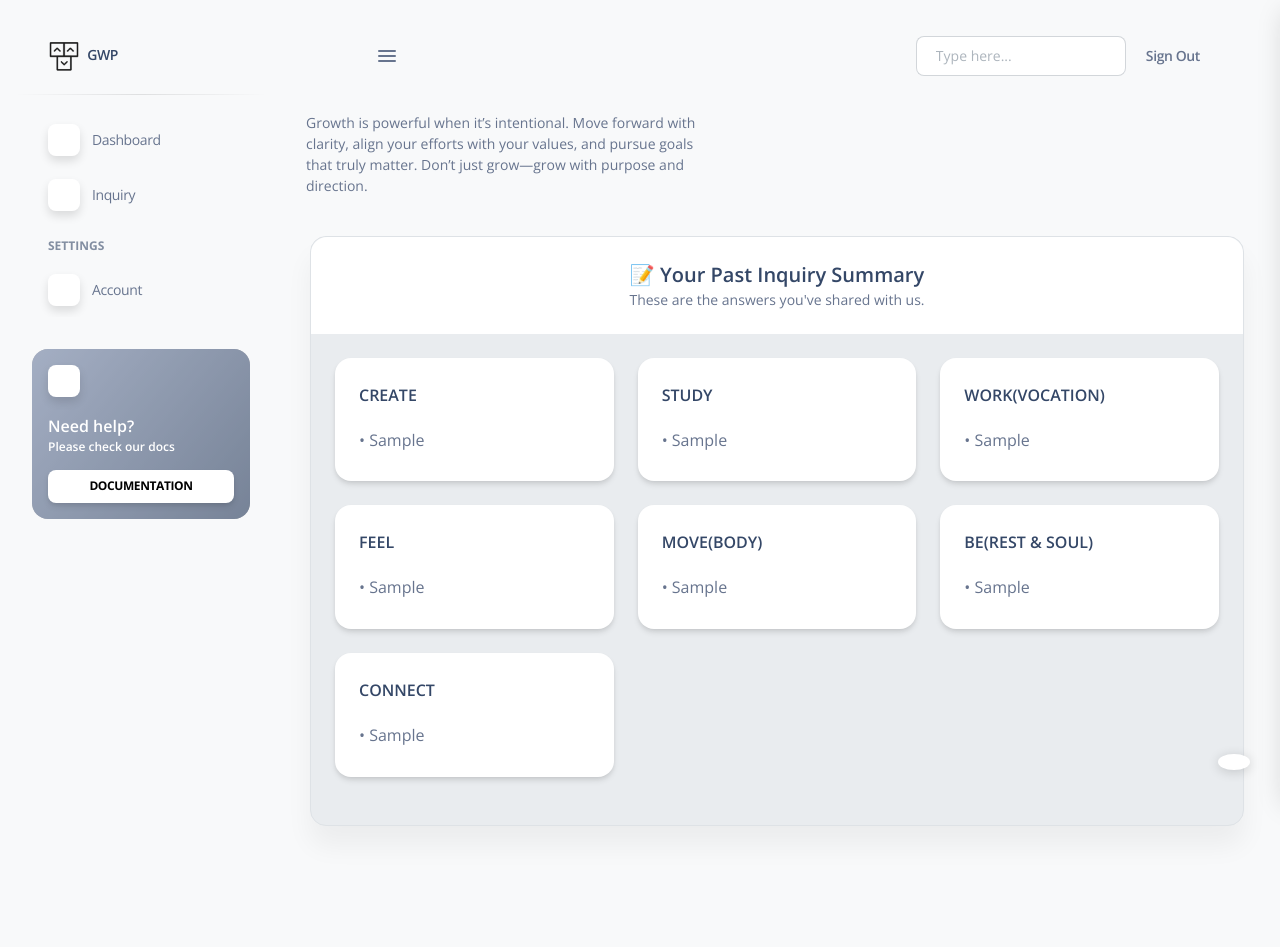
After one commit to FreshInk-Digital/Grow-with-purpose, a Django app: page /inquiry/results/ in a window 1280 px wide. The commit adds this page. Run offline with Django 5.2, Linux system fonts and the light colour scheme; a user stored in the database is signed in; tables that the repository leaves empty hold one stand-in row (values such as "Sample post"); some libraries are stand-ins or nearby versions; some web fonts are replaced; grey boxes are pictures that could not be loaded.

Commit message:
added inquiry_results page

```diff
--- /dev/null
+++ b/questioneers/templates/main/inquiry_results.html
@@ -0,0 +1,36 @@
+{% extends "./main.html" %}
+{% block title %}Inquiry Results – GWP{% endblock %}
+{% block dashboard %}
+<div class="container-fluid">
+  <div class="row">
+    <div class="col-lg-12">
+      <div class="card bg-light border">
+        <div class="card-header text-center">
+          <h5 class="mb-0">📝 Your Past Inquiry Summary</h5>
+          <p class="text-sm mb-0">These are the answers you've shared with us.</p>
+        </div>
+        <div class="card-body">
+          <div class="row">
+
+            {% for category, responses in answers.items %}
+            <div class="col-md-4 mb-4">
+              <div class="card h-100 border-0 shadow-sm">
+                <div class="card-body">
+                  <h6 class="text-dark text-uppercase mb-3">{{ category }}</h6>
+                  <ul class="list-group list-group-flush">
+                    {% for item in responses %}
+                      <li class="list-group-item px-0 py-1 border-0">• {{ item }}</li>
+                    {% endfor %}
+                  </ul>
+                </div>
+              </div>
+            </div>
+            {% endfor %}
+
+          </div>
+        </div>
+      </div>
+    </div>
+  </div>
+</div>
+{% endblock %}
--- a/questioneers/urls.py
+++ b/questioneers/urls.py
@@ -5,10 +5,11 @@ from django.conf.urls.static import static
 
 urlpatterns = [
     path('', views.signin, name='signin'),
-    path('signup', views.signup, name='signup'),
-    path('signout', views.signout, name='signout'),
-    path('dashboard', views.dashboard, name='dashboard'),
-    path('inquiry', views.inquiry, name='inquiry'),
+    path('signup/', views.signup, name='signup'),
+    path('signout/', views.signout, name='signout'),
+    path('dashboard/', views.dashboard, name='dashboard'),
+    path('inquiry/', views.inquiry, name='inquiry'),
+    path('inquiry/results/', views.inquiry_results, name='inquiry_results'),
 ]
 if settings.DEBUG:
     urlpatterns += static(settings.STATIC_URL, document_root=settings.STATIC_ROOT)
--- a/questioneers/views.py
+++ b/questioneers/views.py
@@ -65,3 +65,25 @@ def inquiry(request):
         form = InquiryForm(instance=latest_inquiry)
 
     return render(request, 'main/inquiry.html', {'form': form})
+
+
+# inquiry results logic
+@login_required
+def inquiry_results(request):
+    latest_inquiry = Inquiry.objects.filter(user=request.user).order_by('-submitted_at').first()
+
+    if not latest_inquiry:
+        messages.info(request, "You haven't submitted any inquiry yet.")
+        return redirect('inquiry')
+
+    answers = {
+        "Create": [latest_inquiry.create],
+        "Study": [latest_inquiry.study],
+        "Work(Vocation)": [latest_inquiry.work],
+        "Feel": [latest_inquiry.feel],
+        "Move(Body)": [latest_inquiry.move],
+        "Be(Rest & Soul)": [latest_inquiry.be],
+        "Connect": [latest_inquiry.connect]
+    }
+
+    return render(request, 'main/inquiry_results.html', {"answers": answers})
```
Also changed, not shown: questioneers/templates/main/dashboard.html (+15 -1 lines), questioneers/templates/main/inquiry.html (+9 -13 lines).
